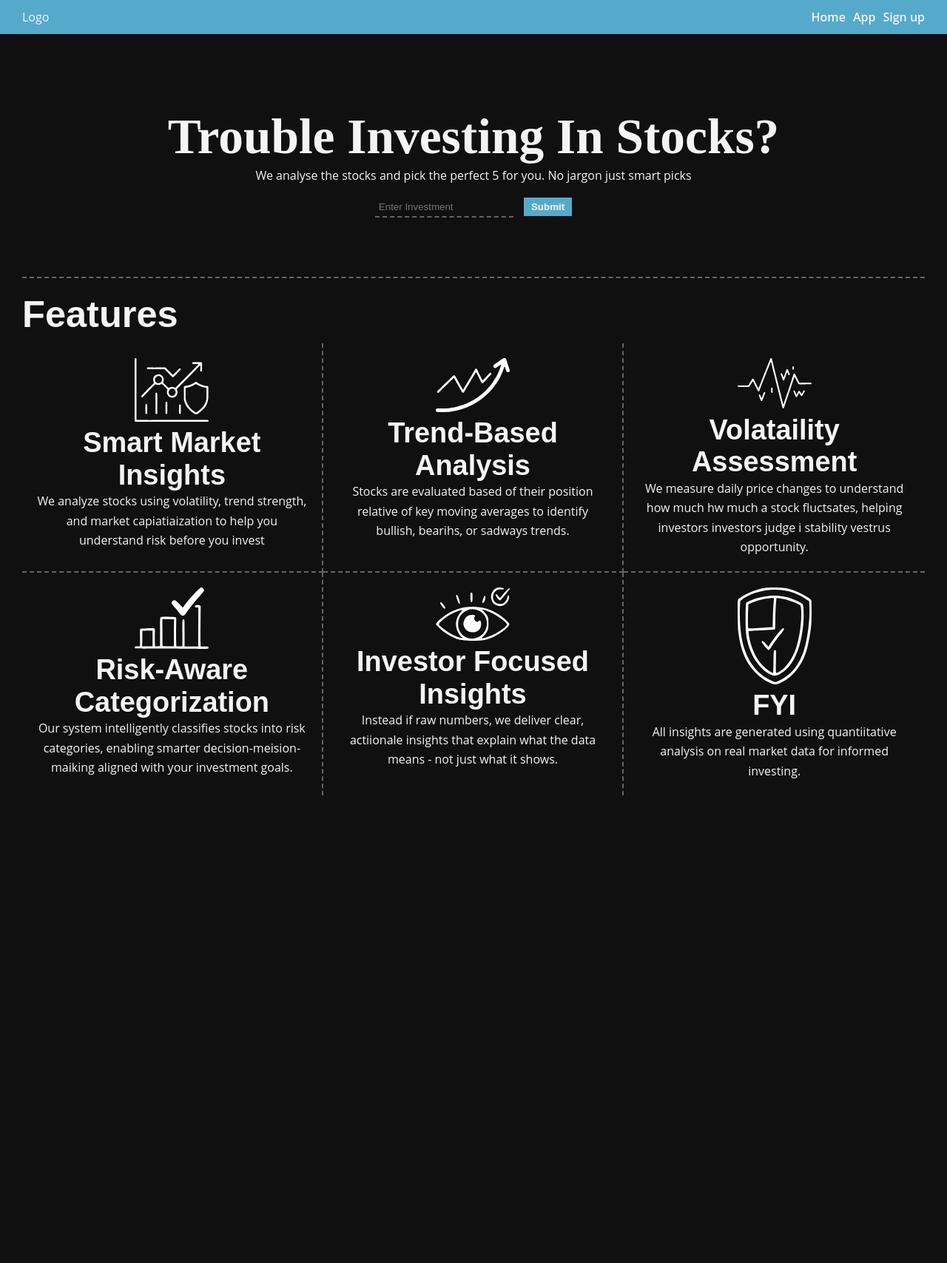
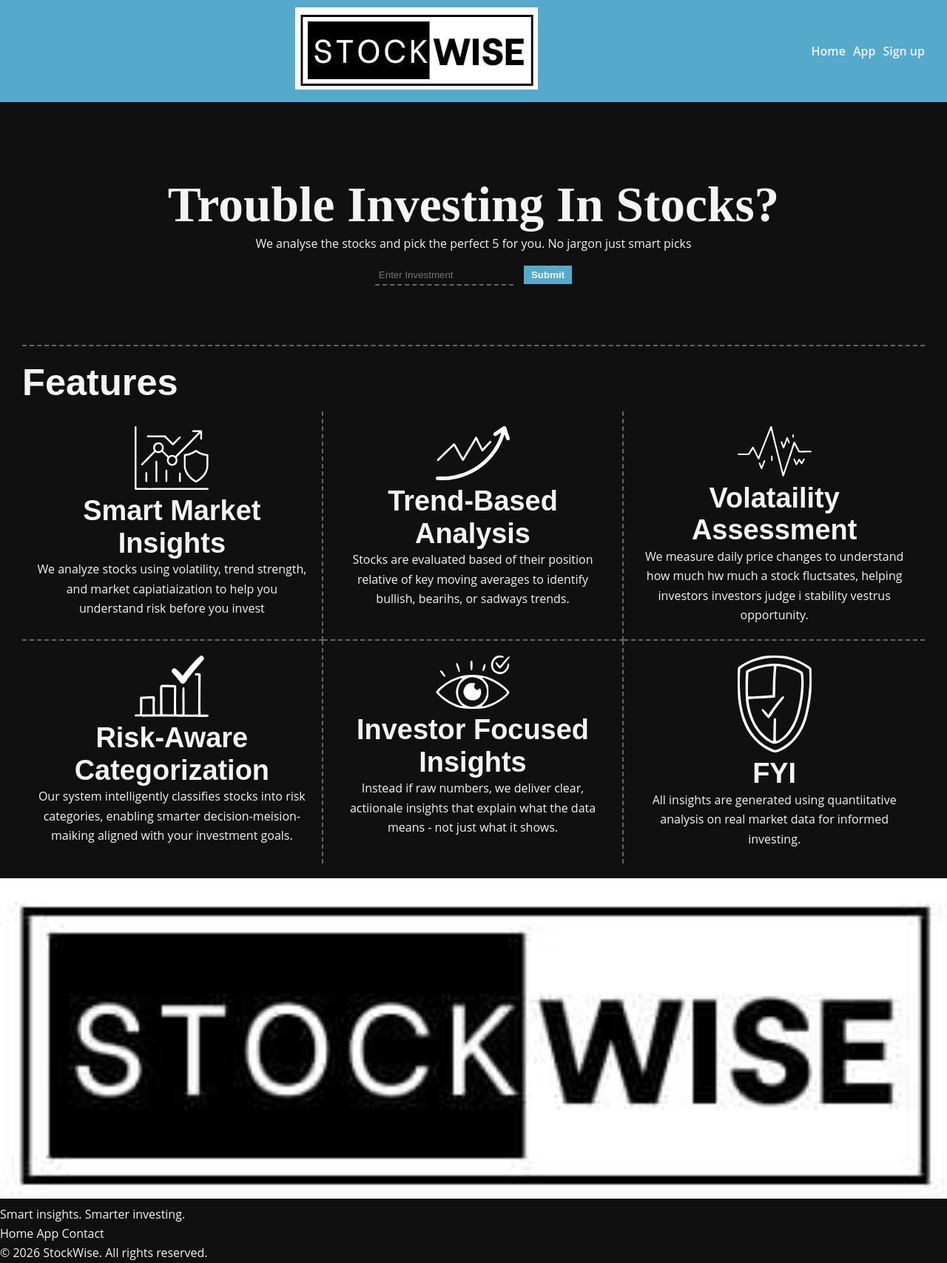
Before and after one commit to M141R/StockWise, a Flask app: page / in a window 1280 px wide. Shown: the whole page at 74% size. Before the commit the page ends 1075 px from the top, so only its background shows below. Run offline with Flask 3, Linux system fonts and the light colour scheme; some web fonts are replaced.

Commit message:
added logo updated navbar

```diff
--- a/templates/base.html
+++ b/templates/base.html
@@ -13,8 +13,13 @@
   <body>
     <nav>
       <div>
-        <a href="{{ url_for('hello_world') }}">Logo</a>
+
       </div>
+
+  <div class="logo">
+    <img src="{{ url_for('static', filename='LOGO.png.jpeg') }}" alt="StockWise Logo">
+  </div>
+
       <div class="links">
         <a href="{{ url_for('hello_world') }}">Home</a>
         <a href="{{ url_for('app_page') }}">App</a>
@@ -22,6 +27,21 @@
       </div>
     </nav>
     <main>{%block content%} {% endblock %}</main>
-    <footer></footer>
-  </body>
-</html>
+<footer class="footer">
+  <div class="footer-container">
+    <div class="footer-brand">
+      <img src="{{ url_for('static', filename='LOGO.png.jpeg') }}" alt="StockWise Logo">
+      <p>Smart insights. Smarter investing.</p>
+    </div>
+
+    <div class="footer-links">
+      <a href="#">Home</a>
+      <a href="#">App</a>
+      <a href="#">Contact</a>
+    </div>
+  </div>
+
+  <div class="footer-bottom">
+    © 2026 StockWise. All rights reserved.
+  </div>
+</footer>
--- a/templates/home.html
+++ b/templates/home.html
@@ -69,3 +69,24 @@
 </section>
 
 {% endblock %}
+<footer class="footer">
+  <div class="footer-container">
+
+    <div class="footer-brand">
+      <h2>StockWise</h2>
+      <p>Smart insights. Smarter investing.</p>
+    </div>
+
+    <div class="footer-links">
+      <a href="{{ url_for('hello_world') }}">Home</a>
+      <a href="{{ url_for('app_page') }}">App</a>
+      <a href="#">About</a>
+      <a href="#">Contact Us</a>
+    </div>
+
+  </div>
+
+  <div class="footer-bottom">
+    © 2026 StockWise. All rights reserved.
+  </div>
+</footer>
```
Also changed, not shown: static copy/style.css (+70 -1 lines), static/LOGO.png.jpeg (added).
